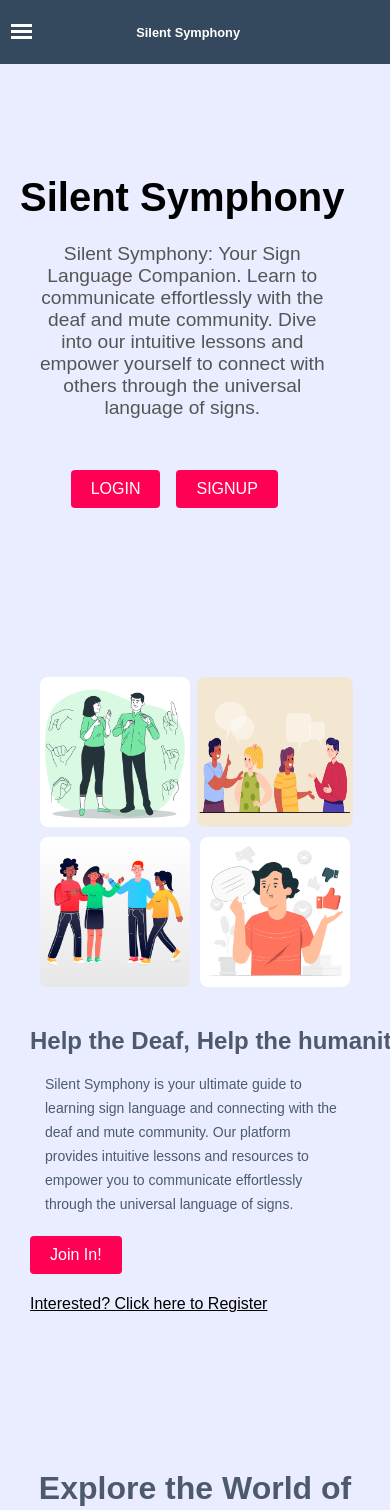
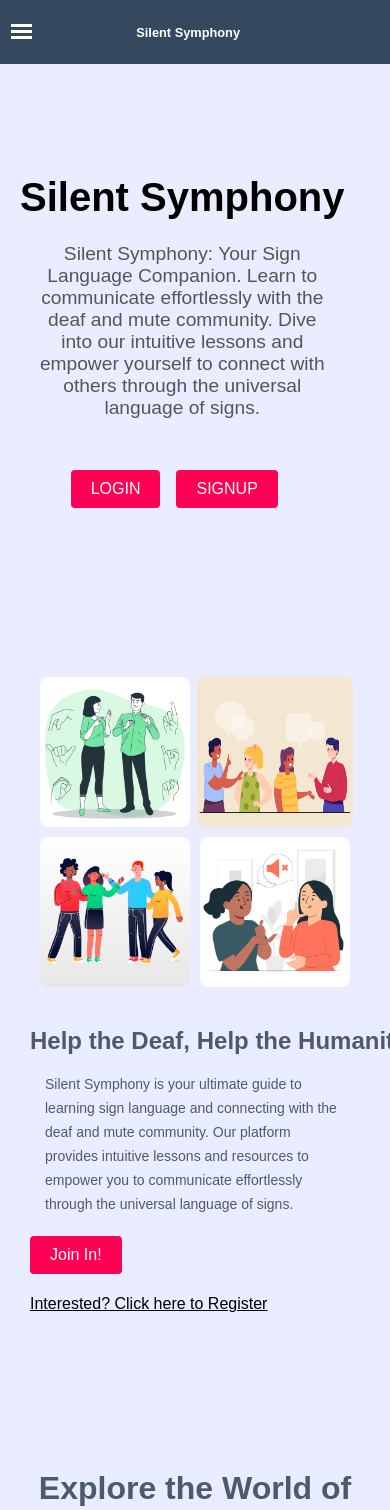
Before and after one commit to arshbhushan/Silent-Symphony, a React (Create React App) app in the folder finger-spelling-frontend/: page / in a window 390 px wide. Shown: the top 1510 px of the page. Built offline with nearby package versions, Linux system fonts and the light colour scheme; a web font is replaced by a local one.

Commit message:
added different texts for mobile view.

```diff
--- a/finger-spelling-frontend/src/fingerSpelling/components/Brief.js
+++ b/finger-spelling-frontend/src/fingerSpelling/components/Brief.js
@@ -1,13 +1,36 @@
-import React, { useContext } from "react";
-import './Brief.css'
+import React, { useContext, useState, useEffect } from "react";
+import './Brief.css';
 import { Link } from 'react-router-dom';
 import Button from '../../shared/components/FormElements/Button';
 import NewCard from "../../shared/components/UIElements/NewCard.jsx";
 import { AuthContext } from '../../shared/context/auth-context';
 
-
 const Brief = () => {
   const auth = useContext(AuthContext);
+  const [isMobile, setIsMobile] = useState(window.innerWidth <= 768);
+
+  useEffect(() => {
+    const handleResize = () => {
+      setIsMobile(window.innerWidth <= 768);
+    };
+
+    window.addEventListener("resize", handleResize);
+    return () => window.removeEventListener("resize", handleResize);
+  }, []);
+
+  const backText = isMobile
+    ? [
+        { title: "Sign Language Lessons", text: "Interactive lessons for learning sign language, tailored for all skill levels." },
+        { title: "Community Engagement", text: "A platform to connect with the deaf and mute community, enabling real-time communication and sign language practice." },
+        { title: "Real-time Practice Tools", text: "Tools like a virtual interpreter and real-time feedback for practicing sign language in real-world scenarios." },
+        { title: "AI-Powered Tutor", text: "Trained ML models offer personalized sign language instruction with an AI tutor." }
+      ]
+    : [
+        { title: "Sign Language Lessons", text: "Interactive and intuitive lessons to help users learn sign language, catering to various proficiency levels from beginners to advanced." },
+        { title: "Community Engagement", text: "A platform for connecting with the deaf and mute community, offering real-time communication and opportunities to practice sign language." },
+        { title: "Real-time Practice Tools", text: "Tools and applications, such as a virtual interpreter or real-time feedback system, to practice and refine sign language skills in various real-world scenarios." },
+        { title: "AI-Powered Tutor", text: "Leverage trained ML models to provide personalized sign language instruction, enabling users to learn and practice sign language with the guidance of an AI tutor." }
+      ];
 
   return (
     <>
@@ -15,72 +38,47 @@ const auth = useContext(AuthContext);
         <div className="brief-container">
           <div className="brief-left-side">
             <div className="rectangle-container">
-          <div className="rectangle rectangle1">
+              {backText.map((item, index) => (
+                <div key={index} className={`rectangle rectangle${index + 1}`}>
                   <div className="circle"></div>
                   <div className="front">
-              <img src="/rectangle1.jpg" alt="Image 1" />
+                    <img src={`/rectangle${index + 1}.jpg`} alt={`Image ${index + 1}`} />
                   </div>
                   <div className="back">
-              <p><b>Sign Language Lessons:</b> Interactive and intuitive lessons to help users learn sign language,
-                 catering to various proficiency levels from beginners to advanced.</p>
+                    <p><b>{item.title}:</b> {item.text}</p>
                   </div>
                 </div>
-          <div className="rectangle rectangle2">
-            <div className="circle-co"></div>
-            <div className="front">
-              <img src="/rectangle2.jpg" alt="Image 2" />
-            </div>
-            <div className="back">
-              <p><b>Community Engagement:</b> A platform for connecting with the deaf and mute community,
-                 offering forums, discussion groups, and opportunities to practice and communicate.</p>
-            </div>
-          </div>
-          <div className="rectangle rectangle3">
-            <div className="circle-co"></div>
-            <div className="front">
-              <img src="/rectangle3.jpg" alt="Image 3" />
-            </div>
-            <div className="back">
-              <p><b>Real-time Practice Tools:</b> Tools and applications, such as a virtual interpreter or real-time feedback system,
-                 to practice and refine sign language skills in various real-world scenarios.</p>
-            </div>
-          </div>
-          <div className="rectangle rectangle4">
-            <div className="circle"></div>
-            <div className="front">
-              <img src="/rectangle4_1.jpg" alt="Image 4" />
-            </div>
-            <div className="back">
-              <p>AI-Powered Tutor: Leverage trained ML models to provide personalized sign
-                language instruction, enabling users to learn and practice sign language with the guidance of an AI tutor.</p>
-            </div>
-          </div>
+              ))}
             </div>
           </div>
 
           <div className="brief-right-side">
             <div className="brief-heading">
-  <h1 className="custom-heading">Help the Deaf, Help the humanity</h1>
+              <h1 className="custom-heading">Help the Deaf, Help the Humanity</h1>
             </div>
-
             <div className="brief-content">
-          <p>Silent Symphony is your ultimate guide to learning sign language and connecting with the deaf and mute community.
+              <p>
+                Silent Symphony is your ultimate guide to learning sign language and connecting with the deaf and mute community.
                 Our platform provides intuitive lessons and resources to empower you to communicate effortlessly through the universal language of signs.
               </p>
             </div>
-        <div  className="button-container">
-        {!auth.isLoggedIn &&(<><Link to="/auth">
+            <div className="button-container">
+              {!auth.isLoggedIn && (
+                <>
+                  <Link to="/auth">
                     <Button>Join In!</Button>
-            </Link><div className="underline-text">
+                  </Link>
+                  <div className="underline-text">
                     <span>Interested? Click here to Register</span>
-              </div></>)}
                   </div>
-
+                </>
+              )}
+            </div>
           </div>
         </div>
       </div>
       <div id="features">
-      <NewCard/>
+        <NewCard />
       </div>
     </>
   );
```
Lines whose indentation alone changed are shown as unchanged.
